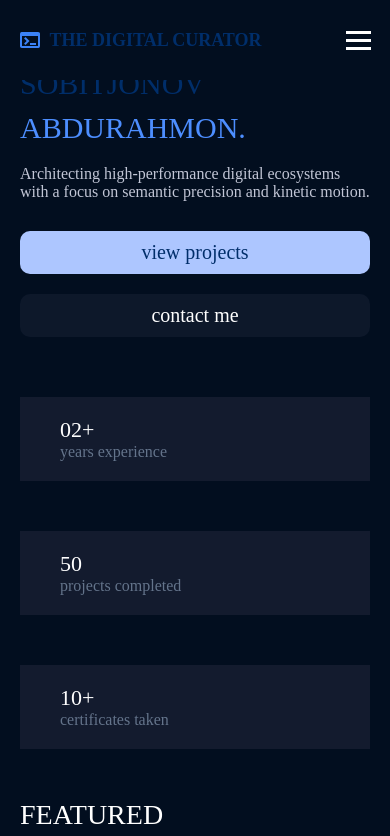
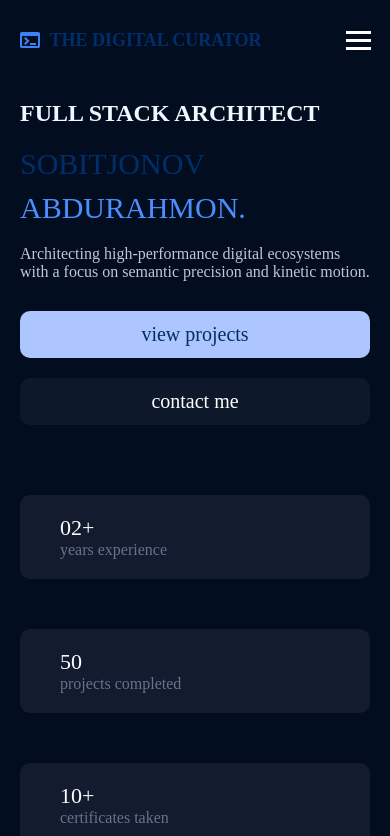
Before and after one commit to abdurahmon2204/my-first-portfolio, a React (Vite) app: page / in a window 390 px wide. Shown: the top 836 px of the page. Built offline with nearby package versions, Linux system fonts and the light colour scheme.

Commit message:
ozgarish

```diff
--- a/src/assets/Pages/Home/Home.css
+++ b/src/assets/Pages/Home/Home.css
@@ -1,12 +1,21 @@
-/* ===== BASE ===== */
+/* ===== GLOBAL FIX ===== */
+*{
+    margin: 0;
+    padding: 0;
+    box-sizing: border-box;
+}
+
 body{
     background-color:#020e1f;
+    overflow-x: hidden; /* 🔥 scroll bug fix */
 }
 
+/* ===== NAVBAR OFFSET FIX ===== */
 .home-page{
-    padding: 20px 80px;
+    padding: 120px 80px 40px; /* 🔥 navbar joy */
 }
 
+/* ===== TYPO ===== */
 h2{
     color: aliceblue;
 }
@@ -19,7 +28,8 @@ h2{
     gap: 10px;
     padding: 20px 0;
     color: #002E6A;
-    background-color: #020e1f;
+    word-break: break-word; /* 🔥 overflow fix */
+    background-color:#020e1f;
 }
 
 .name{
@@ -30,9 +40,8 @@ h2{
     font-size: 24px;
     color: #C2C6D6;
     max-width: 600px;
-    background-color: #020e1f;
+    background-color:#020e1f;
 }
-
 
 /* ===== BUTTONS ===== */
 .home-buttons{
@@ -41,50 +50,48 @@ h2{
     padding: 30px 0;
 }
 
+.view, .contact{
+    border-radius: 10px;
+    padding: 12px 20px;
+    font-size: 20px;
+    border: none;
+    cursor: pointer;
+}
+
 .view{
-    border-radius: 10px;
-    padding: 10px 20px;
     color: #002E6A;
     background: #ADC6FF;
-    font-size: 20px;
-    border: none;
 }
 
 .contact{
-    border-radius: 10px;
-    padding: 10px 20px;
     color: #fff;
     background: #4a546d26;
-    font-size: 20px;
-    border: none;
 }
 
 /* ===== ABOUT ===== */
 .about-me{
-    padding-top: 30px;
+    padding-top: 40px;
     display: flex;
-    gap: 130px;
+    gap: 120px;
 }
 
 .first{
     padding: 20px 40px;
     background: #131B2E;
     width: 180px;
-
+    border-radius: 10px;
 }
 
 .age{
     color: #fff;
+    background-color: transparent;
     font-size: 30px;
-    background-color: transparent;
-
 }
 
 .year{
     color: #64748B;
     font-size: 20px;
     background-color: transparent;
-
 }
 
 /* ===== FEATURE ===== */
@@ -115,25 +122,29 @@ h2{
 /* ===== SECOND ===== */
 .all-second{
     display: flex;
-    gap: 120px;
+    gap: 100px;
+    flex-wrap: wrap; /* 🔥 muhim fix */
 }
 
 .second-second{
     display: flex;
     gap: 50px;
     padding: 100px 0;
+    flex-wrap: wrap;
 }
 
 .clean{
     color: #ADC6FF;
     font-size: 18px;
     background-color: transparent;
+
 }
 
 .code{
     color: #fff;
+    background-color: transparent;
+
     font-size: 35px;
-    background-color: transparent;
 }
 
 .should{
@@ -141,12 +152,14 @@ h2{
     font-size: 20px;
     max-width: 450px;
     background-color: transparent;
+
 }
 
 /* ======================= */
 /* 💻 1200px ↓ */
 /* ======================= */
 @media (max-width: 1200px){
+
     .fullname{
         font-size: 70px;
     }
@@ -160,7 +173,7 @@ h2{
     }
 
     .all-second{
-        gap: 80px;
+        gap: 60px;
     }
 }
 
@@ -170,7 +183,7 @@ h2{
 @media (max-width: 992px){
 
     .home-page{
-        padding: 20px 40px;
+        padding: 110px 40px 40px;
     }
 
     .fullname{
@@ -189,7 +202,6 @@ h2{
 
     .all-second{
         flex-direction: column;
-        gap: 50px;
     }
 
     .second-second{
@@ -208,7 +220,7 @@ h2{
 @media (max-width: 768px){
 
     .home-page{
-        padding: 20px;
+        padding: 100px 20px 30px;
     }
 
     .fullname{
```
